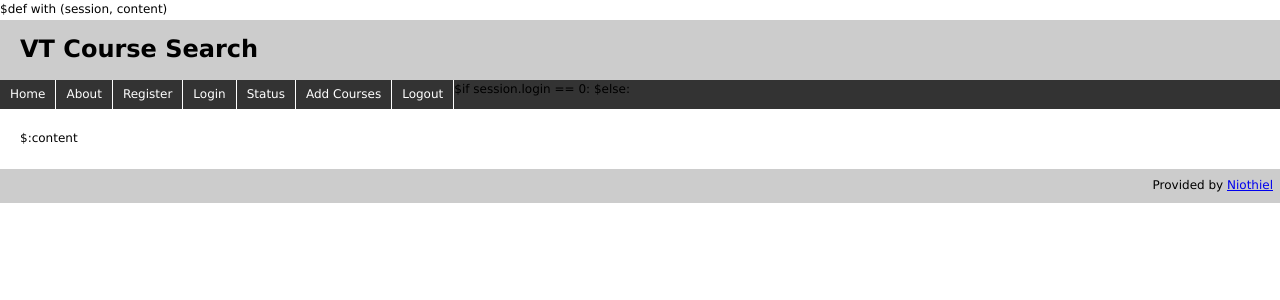
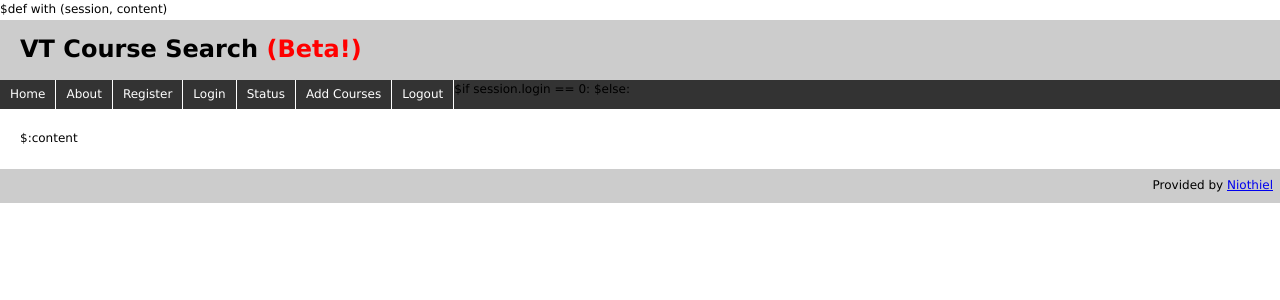
Before and after one commit to niothiel/VTCourseSearch, a Python web app: template templates/skeleton.html in a window 1280 px wide. Shown: the top 300 px of the page. Run offline with Jinja, Linux system fonts and the light colour scheme; the template is opened without the code that fills it, so the values that code supplies are empty.

Commit message:
Put up a beta tag, just for the future when I'm publishing it, nobody complains.

```diff
--- a/templates/skeleton.html
+++ b/templates/skeleton.html
@@ -14,7 +14,7 @@ $def with (session, content)
 	<div id="container">
 		<div id="header">
 			<h1>
-				VT Course Search
+				VT Course Search <font color="red">(Beta!)</font>
 			</h1>
 		</div>
 		<div id="navigation">
```
